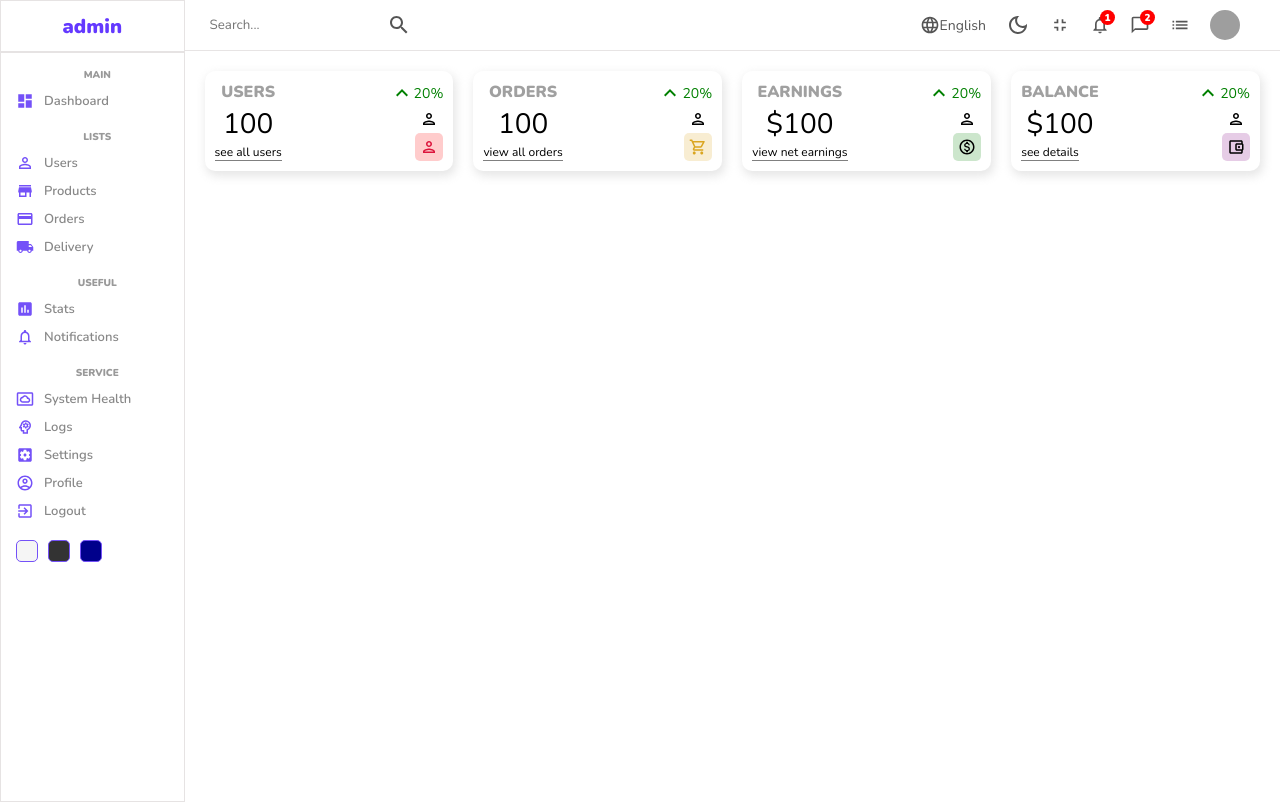
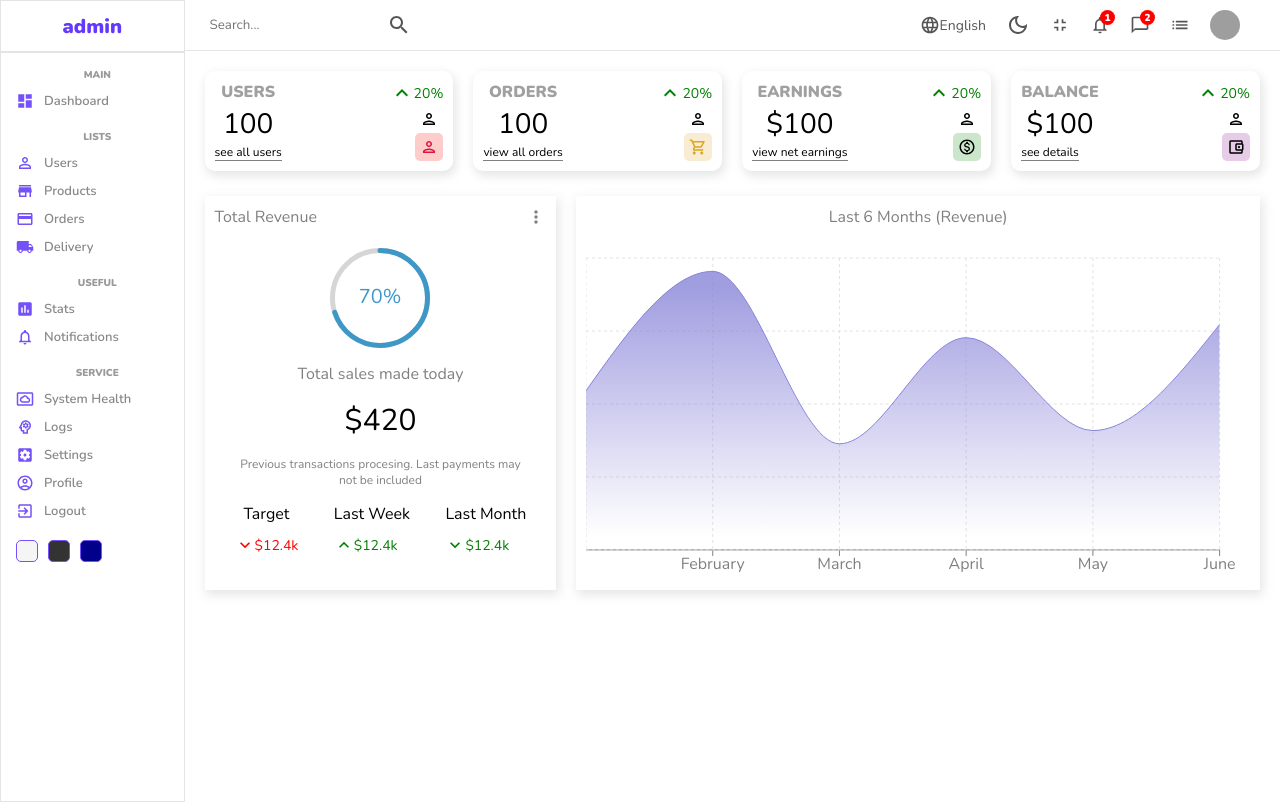
Before and after one commit to olofindamilola/adminpanel, a React (Create React App) app: page / in a window 1280 px wide. Built offline with nearby package versions, Linux system fonts and the light colour scheme; grey boxes are pictures that could not be loaded.

Commit message:
featured and charts added

```diff
--- a/package.json
+++ b/package.json
@@ -14,9 +14,11 @@
     "install": "^0.13.0",
     "npm": "^10.4.0",
     "react": "^18.2.0",
+    "react-circular-progressbar": "^2.1.0",
     "react-dom": "^18.2.0",
     "react-router-dom": "^6.22.0",
     "react-scripts": "5.0.1",
+    "recharts": "^2.12.0",
     "sass": "^1.70.0",
     "web-vitals": "^2.1.4"
   },
--- /dev/null
+++ b/src/components/chart/Chart.jsx
@@ -0,0 +1,52 @@
+import "./chart.scss"
+import {
+    AreaChart,
+    Area,
+    XAxis,
+    CartesianGrid,
+    Tooltip,
+    ResponsiveContainer,
+  } from "recharts";
+
+  const data = [
+    { name: "January", Total: 1200 },
+    { name: "February", Total: 2100 },
+    { name: "March", Total: 800 },
+    { name: "April", Total: 1600 },
+    { name: "May", Total: 900 },
+    { name: "June", Total: 1700 },
+  ];
+
+const Chart = ({ aspect, title}) => {
+  return (
+    <div className="chart">
+        <div className="title">{title}</div>
+        <ResponsiveContainer width="100%" aspect={aspect}>
+        <AreaChart
+          width={730}
+          height={250}
+          data={data}
+          margin={{ top: 10, right: 30, left: 0, bottom: 0 }}
+        >
+            <defs>
+            <linearGradient id="total" x1="0" y1="0" x2="0" y2="1">
+              <stop offset="5%" stopColor="#8884d8" stopOpacity={0.8} />
+              <stop offset="95%" stopColor="#8884d8" stopOpacity={0} />
+            </linearGradient>
+          </defs>
+          <XAxis dataKey="name" stroke="gray" />
+          <CartesianGrid strokeDasharray="3 3" className="chartGrid" />
+          <Tooltip />
+          <Area
+            type="monotone"
+            dataKey="Total"
+            stroke="#8884d8"
+            fillOpacity={1}
+            fill="url(#total)"
+          />
+            </AreaChart></ResponsiveContainer>
+    </div>
+  )
+}
+
+export default Chart
--- /dev/null
+++ b/src/components/chart/chart.scss
@@ -0,0 +1,15 @@
+.chart{
+    flex: 4;
+    -webkit-box-shadow: 2px 4px 10px 1px rgba(0, 0, 0, 0.47);
+    box-shadow: 2px 4px 10px 1px rgba(201, 201, 201, 0.47);
+    padding: 10px;
+    color: gray;
+
+  .title {
+    margin-bottom: 20px;
+  }
+
+  .chartGrid {
+    stroke: rgb(228, 225, 225);
+  }
+}
--- /dev/null
+++ b/src/components/featured/Featured.jsx
@@ -0,0 +1,50 @@
+import "./featured.scss";
+import MoreVertIcon from "@mui/icons-material/MoreVert";
+import { CircularProgressbar } from "react-circular-progressbar";
+import "react-circular-progressbar/dist/styles.css";
+import KeyboardArrowDownIcon from "@mui/icons-material/KeyboardArrowDown";
+import KeyboardArrowUpOutlinedIcon from "@mui/icons-material/KeyboardArrowUpOutlined";
+
+const Featured = () => {
+  return (
+    <div className="featured">
+        <div className="top">
+            <h1 className="title">Total Revenue</h1>
+            <MoreVertIcon fontSize="small" />
+        </div>
+        <div className="bottom">
+            <div className="featuredChart">
+                <CircularProgressbar value={70} text={"70%"} strokeWidth={5} />
+            </div>
+            <p className="title">Total sales made today</p>
+            <p className="amount">$420</p>
+            <p className="desc">Previous transactions procesing. Last payments may not be included</p>
+            <div className="summary">
+                <div className="item">
+                    <div className="itemTitle">Target</div>
+                    <div className="itemResult negative">
+                        <KeyboardArrowDownIcon fontSize="small" />
+                        <div className="resultAmount">$12.4k</div>
+                    </div>
+                </div>
+                <div className="item">
+                    <div className="itemTitle">Last Week</div>
+                    <div className="itemResult positive">
+                        <KeyboardArrowUpOutlinedIcon fontSize="small" />
+                        <div className="resultAmount">$12.4k</div>
+                    </div>
+                </div>
+                <div className="item">
+                    <div className="itemTitle">Last Month</div>
+                    <div className="itemResult positive">
+                        <KeyboardArrowDownIcon fontSize="small" />
+                        <div className="resultAmount">$12.4k</div>
+                    </div>
+                </div>
+            </div>
+        </div>
+    </div>
+  )
+}
+
+export default Featured
--- /dev/null
+++ b/src/components/featured/featured.scss
@@ -0,0 +1,78 @@
+.featured {
+    flex: 2;
+    -webkit-box-shadow: 2px 4px 10px 1px rgba(0, 0, 0, 0.47);
+    box-shadow: 2px 4px 10px 1px rgba(201, 201, 201, 0.47);
+    padding: 10px;
+
+    .top{
+        display: flex;
+        align-items: center;
+        justify-content: space-between;
+        color: gray;
+
+        .title {
+            font-size: 16px;
+            font-weight: 500;
+        }
+    }
+
+    .bottom {
+        padding: 20px;
+        display: flex;
+        flex-direction: column;
+        align-items: center;
+        justify-content: center;
+        gap: 15px;
+
+         .featuredChart{
+            width: 100px;
+            height: 100px;
+         }
+
+            .title {
+                font-weight: 500;
+                color: gray;
+            }
+
+         .amount {
+            font-size: 30px;
+          }
+          .desc{
+            font-weight: 300;
+            font-size: 12px;
+            color: gray;
+            text-align: center;
+            }
+
+            .summary {
+                width: 100%;
+                display: flex;
+                align-items: center;
+                justify-content: space-between;
+
+                .item {
+                    text-align: center;
+
+                    .itemTilte{
+                        font-size: 14px;
+                        color: gray;
+                    }
+
+                    .itemResult {
+                        display: flex;
+                        align-items: center;
+                        margin-top: 10px;
+                        font-size: 14px;
+
+                        &.positive {
+                            color: green;
+                        }
+
+                        &.negative {
+                            color: red;
+                        }
+                    }
+                }
+            }
+    }
+}
--- a/src/pages/home/Home.jsx
+++ b/src/pages/home/Home.jsx
@@ -1,3 +1,5 @@
+import Chart from "../../components/chart/Chart";
+import Featured from "../../components/featured/Featured";
 import Navbarr from "../../components/navbar/Navbarr";
 import Sidebar from "../../components/sidebar/Sidebar"
 import Widget from "../../components/widget/Widget";
@@ -16,7 +18,11 @@
           <Widget type="earning" />
           <Widget type="balance" />
         </div>
+        <div className="charts">
+          <Featured />
+          <Chart title="Last 6 Months (Revenue)" aspect={2 / 1}/>
         </div>
+      </div>
 
     </div>
   )
--- a/src/pages/home/home.scss
+++ b/src/pages/home/home.scss
@@ -5,10 +5,14 @@
 
         flex: 6;
 
-        .widgets{
+        .widgets, .charts{
             display: flex;
             padding: 20px;
             gap: 20px
         }
+
+        .charts{
+            padding: 5px 20px;
+        }
     }
 }
```
Also changed, not shown: 1 other file (tests, documents, lock files or other folders).
